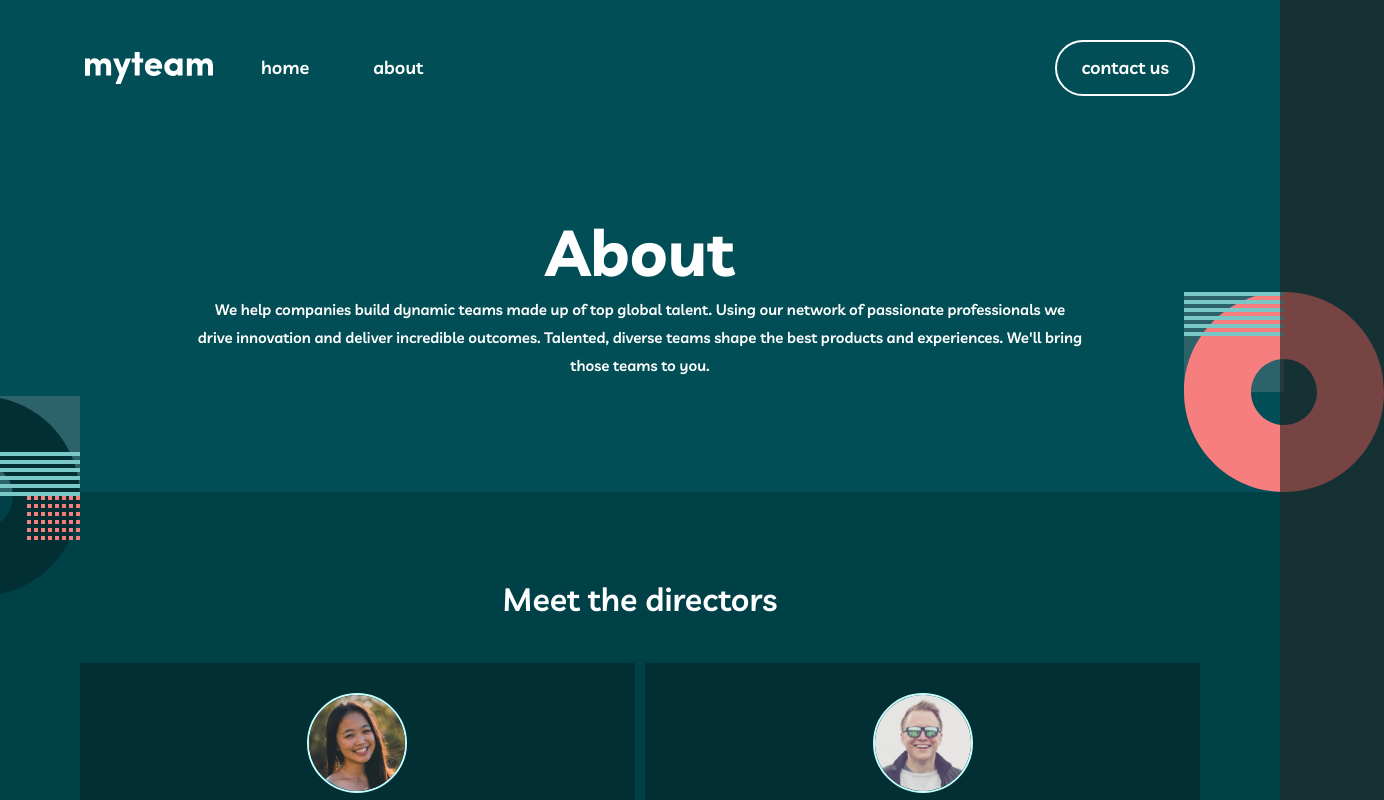
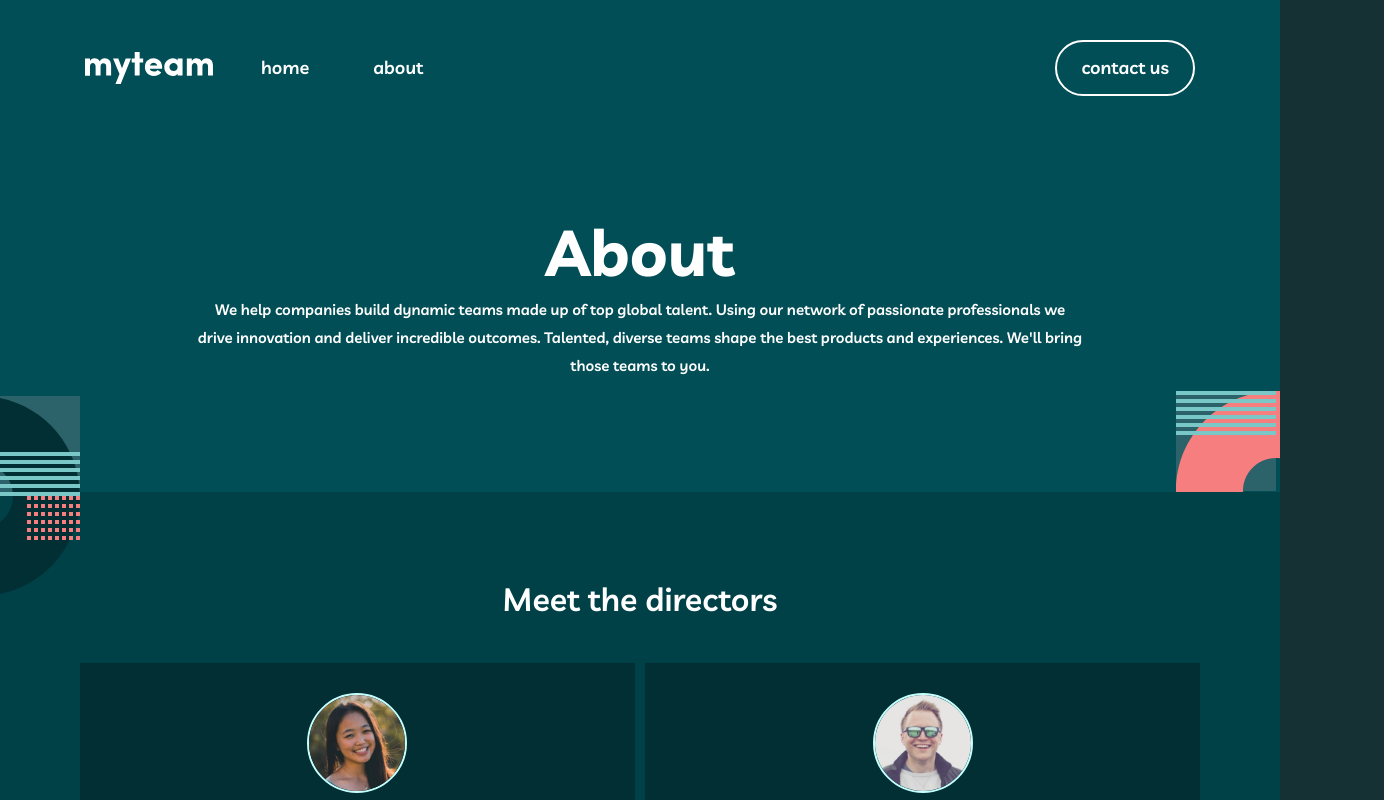
Before and after one commit to Jordypx/My_Team, a Next.js app: page /about in a window 1280 px wide. Shown: the top 800 px of the page, 1384 px wide, since content can reach past the window. Built offline with nearby package versions, Linux system fonts and the light colour scheme.

Commit message:
Correct more overflow

```diff
--- a/Components/Navbar.module.css
+++ b/Components/Navbar.module.css
@@ -87,7 +87,6 @@ a.link {
     position: absolute;
     bottom: 7rem;
     right: -2rem;
-    right: 0;
     width: 6.25rem;
     height: 12.5rem;
     background: url('../public/images/bg-pattern-about-1-mobile-nav-1.svg') no-repeat;
--- a/Components/Values.module.css
+++ b/Components/Values.module.css
@@ -4,7 +4,7 @@
 }
 
 
-.valueSection::before {
+/* .valueSection::before {
     content: '';
     position: absolute;
     top: 0;
@@ -12,7 +12,7 @@
     width: 6.25rem;
     height: 15.813rem;
     background: url('/images/bg-pattern-home-3.svg') no-repeat;
-}
+} */
 
 .wrapper {
     display: flex;
--- a/pages/index.js
+++ b/pages/index.js
@@ -79,8 +79,6 @@ export default function Home() {
       <Values />
       <Feedback />
       <CTAReminder />
-      {/* <Client />
-      <Values /> */}
       < Footer />
 
     </>
--- a/styles/index.css
+++ b/styles/index.css
@@ -398,8 +398,8 @@ main {
     content: '';
     position: absolute;
     bottom: -6.20rem;
-    right: -8rem;
-    width: 12.5rem;
+    right: -1.5rem;
+    width: 6.5rem;
     height: 12.5rem;
     background: url('../public/images/bg-pattern-about-1-mobile-nav-1.svg') no-repeat;
     z-index: -1;
@@ -545,14 +545,7 @@ main {
 
 @media screen and (min-width: 768px) {
     .mainAboutSection::before {
-        content: '';
-        position: absolute;
-        bottom: 0rem;
-        right: -11.5rem;
-        width: 12.5rem;
-        height: 12.5rem;
-        background: url('../public/images/bg-pattern-about-1-mobile-nav-1.svg') no-repeat;
-        z-index: -1;
+        right: -5rem;
     }
 
 
@@ -592,15 +585,15 @@ main {
     .containerNavAndHero::before {
         content: '';
         position: absolute;
-        width: 12.5rem;
-        height: 12.5rem;
+
         background-image: url(/_next/static/media/bg-pattern-home-1.502807f1.svg);
         left: -7rem;
         top: 18rem;
     }
 
     .mainAboutSection::before {
-        right: -16.5rem;
+        right: -10rem;
     }
 
+
 }
```
